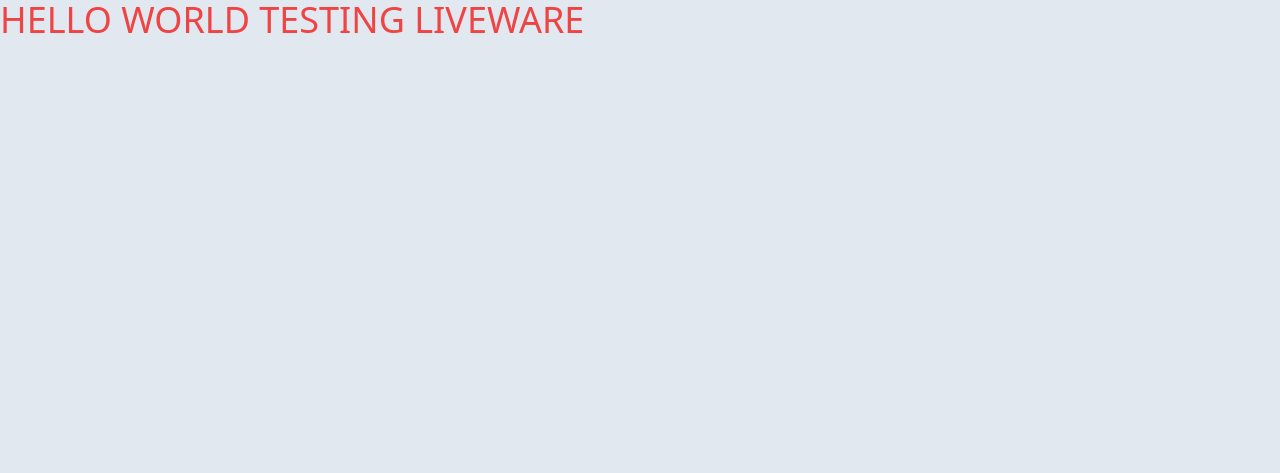
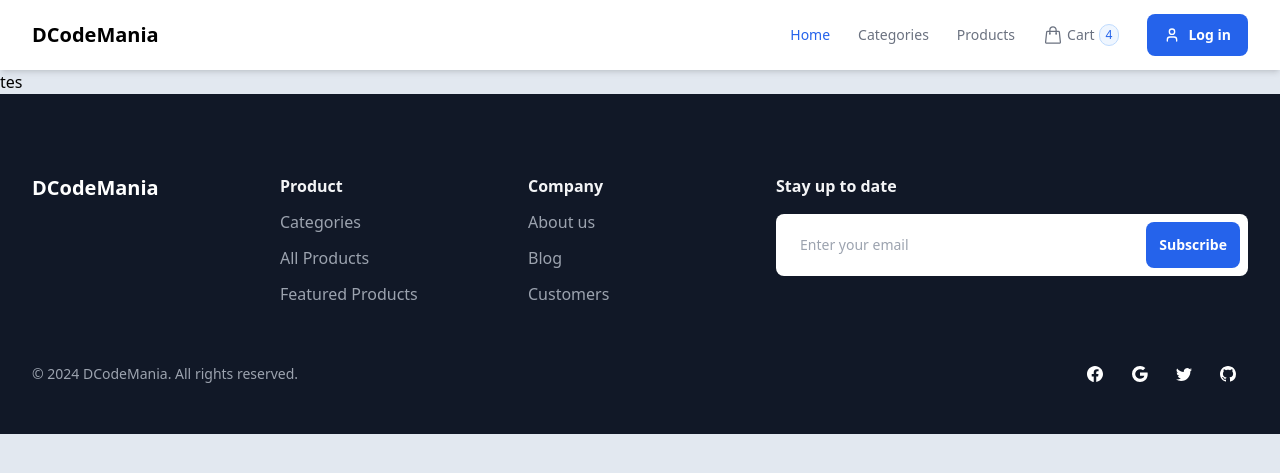
Before and after one commit to ziinspiration/fitzone, a Laravel app: page / in a window 1280 px wide. Shown: the top 473 px of the page. Run offline with Laravel 12, Linux system fonts and the light colour scheme; style sheets or scripts are compiled from the project's sources; some libraries are stand-ins or nearby versions.

Commit message:
Frontend-1 : Menambahkan Navbar dan Footer pada HomePage

```diff
--- /dev/null
+++ b/app/Livewire/Partials/Footer.php
@@ -0,0 +1,13 @@
+<?php
+
+namespace App\Livewire\Partials;
+
+use Livewire\Component;
+
+class Footer extends Component
+{
+    public function render()
+    {
+        return view('livewire.partials.footer');
+    }
+}
--- /dev/null
+++ b/app/Livewire/Partials/Navbar.php
@@ -0,0 +1,13 @@
+<?php
+
+namespace App\Livewire\Partials;
+
+use Livewire\Component;
+
+class Navbar extends Component
+{
+    public function render()
+    {
+        return view('livewire.partials.navbar');
+    }
+}
--- a/resources/views/components/layouts/app.blade.php
+++ b/resources/views/components/layouts/app.blade.php
@@ -6,13 +6,15 @@
 
         <title>{{ $title ?? 'Fitzone' }}</title>
         @vite(['resources/css/app.css', 'resources/js/app.js'])
-        @livewireStyles
+        @livewireStyles()
     </head>
     <body class="bg-slate-200 dark:bg-slate-700">
+        @livewire('partials.navbar')
         <main>
             {{ $slot }}
         </main>
 
-        @livewireScripts
+        @livewire('partials.footer')
+        @livewireScripts()
     </body>
 </html>
--- a/resources/views/livewire/home-page.blade.php
+++ b/resources/views/livewire/home-page.blade.php
@@ -1,3 +1,3 @@
 <div>
-    <h2 class="text-4xl text-red-500">HELLO WORLD TESTING LIVEWARE</h2>
+<p>tes</p>
 </div>
--- /dev/null
+++ b/resources/views/livewire/partials/footer.blade.php
@@ -0,0 +1,85 @@
+<footer class="bg-gray-900 w-full">
+    <div class="w-full max-w-[85rem] py-10 px-4 sm:px-6 lg:px-8 lg:pt-20 mx-auto">
+      <!-- Grid -->
+      <div class="grid grid-cols-2 md:grid-cols-4 lg:grid-cols-5 gap-6">
+        <div class="col-span-full lg:col-span-1">
+          <a class="flex-none text-xl font-semibold text-white dark:focus:outline-none dark:focus:ring-1 dark:focus:ring-gray-600" href="#" aria-label="Brand">DCodeMania</a>
+        </div>
+        <!-- End Col -->
+
+        <div class="col-span-1">
+          <h4 class="font-semibold text-gray-100">Product</h4>
+
+          <div class="mt-3 grid space-y-3">
+            <p><a class="inline-flex gap-x-2 text-gray-400 hover:text-gray-200 dark:focus:outline-none dark:focus:ring-1 dark:focus:ring-gray-600" href="/categories">Categories</a></p>
+            <p><a class="inline-flex gap-x-2 text-gray-400 hover:text-gray-200 dark:focus:outline-none dark:focus:ring-1 dark:focus:ring-gray-600" href="/products">All Products</a></p>
+            <p><a class="inline-flex gap-x-2 text-gray-400 hover:text-gray-200 dark:focus:outline-none dark:focus:ring-1 dark:focus:ring-gray-600" href="/products">Featured Products</a></p>
+          </div>
+        </div>
+        <!-- End Col -->
+
+        <div class="col-span-1">
+          <h4 class="font-semibold text-gray-100">Company</h4>
+
+          <div class="mt-3 grid space-y-3">
+            <p><a class="inline-flex gap-x-2 text-gray-400 hover:text-gray-200 dark:focus:outline-none dark:focus:ring-1 dark:focus:ring-gray-600" href="#">About us</a></p>
+            <p><a class="inline-flex gap-x-2 text-gray-400 hover:text-gray-200 dark:focus:outline-none dark:focus:ring-1 dark:focus:ring-gray-600" href="#">Blog</a></p>
+
+            <p><a class="inline-flex gap-x-2 text-gray-400 hover:text-gray-200 dark:focus:outline-none dark:focus:ring-1 dark:focus:ring-gray-600" href="#">Customers</a></p>
+          </div>
+        </div>
+        <!-- End Col -->
+
+        <div class="col-span-2">
+          <h4 class="font-semibold text-gray-100">Stay up to date</h4>
+
+          <form>
+            <div class="mt-4 flex flex-col items-center gap-2 sm:flex-row sm:gap-3 bg-white rounded-lg p-2 dark:bg-gray-800">
+              <div class="w-full">
+                <input type="text" id="hero-input" name="hero-input" class="py-3 px-4 block w-full border-transparent rounded-lg text-sm focus:border-blue-500 focus:ring-blue-500 disabled:opacity-50 disabled:pointer-events-none dark:bg-slate-900 dark:border-transparent dark:text-gray-400 dark:focus:ring-gray-600" placeholder="Enter your email">
+              </div>
+              <a class="w-full sm:w-auto whitespace-nowrap p-3 inline-flex justify-center items-center gap-x-2 text-sm font-semibold rounded-lg border border-transparent bg-blue-600 text-white hover:bg-blue-700 disabled:opacity-50 disabled:pointer-events-none dark:focus:outline-none dark:focus:ring-1 dark:focus:ring-gray-600" href="#">
+                Subscribe
+              </a>
+            </div>
+
+          </form>
+        </div>
+        <!-- End Col -->
+      </div>
+      <!-- End Grid -->
+
+      <div class="mt-5 sm:mt-12 grid gap-y-2 sm:gap-y-0 sm:flex sm:justify-between sm:items-center">
+        <div class="flex justify-between items-center">
+          <p class="text-sm text-gray-400">© 2024 DCodeMania. All rights reserved.</p>
+        </div>
+        <!-- End Col -->
+
+        <!-- Social Brands -->
+        <div>
+          <a class="w-10 h-10 inline-flex justify-center items-center gap-x-2 text-sm font-semibold rounded-lg border border-transparent text-white hover:bg-white/10 disabled:opacity-50 disabled:pointer-events-none focus:outline-none focus:ring-1 focus:ring-gray-600" href="#">
+            <svg class="flex-shrink-0 w-4 h-4" xmlns="http://www.w3.org/2000/svg" width="16" height="16" fill="currentColor" viewBox="0 0 16 16">
+              <path d="M16 8.049c0-4.446-3.582-8.05-8-8.05C3.58 0-.002 3.603-.002 8.05c0 4.017 2.926 7.347 6.75 7.951v-5.625h-2.03V8.05H6.75V6.275c0-2.017 1.195-3.131 3.022-3.131.876 0 1.791.157 1.791.157v1.98h-1.009c-.993 0-1.303.621-1.303 1.258v1.51h2.218l-.354 2.326H9.25V16c3.824-.604 6.75-3.934 6.75-7.951z" />
+            </svg>
+          </a>
+          <a class="w-10 h-10 inline-flex justify-center items-center gap-x-2 text-sm font-semibold rounded-lg border border-transparent text-white hover:bg-white/10 disabled:opacity-50 disabled:pointer-events-none focus:outline-none focus:ring-1 focus:ring-gray-600" href="#">
+            <svg class="flex-shrink-0 w-4 h-4" xmlns="http://www.w3.org/2000/svg" width="16" height="16" fill="currentColor" viewBox="0 0 16 16">
+              <path d="M15.545 6.558a9.42 9.42 0 0 1 .139 1.626c0 2.434-.87 4.492-2.384 5.885h.002C11.978 15.292 10.158 16 8 16A8 8 0 1 1 8 0a7.689 7.689 0 0 1 5.352 2.082l-2.284 2.284A4.347 4.347 0 0 0 8 3.166c-2.087 0-3.86 1.408-4.492 3.304a4.792 4.792 0 0 0 0 3.063h.003c.635 1.893 2.405 3.301 4.492 3.301 1.078 0 2.004-.276 2.722-.764h-.003a3.702 3.702 0 0 0 1.599-2.431H8v-3.08h7.545z" />
+            </svg>
+          </a>
+          <a class="w-10 h-10 inline-flex justify-center items-center gap-x-2 text-sm font-semibold rounded-lg border border-transparent text-white hover:bg-white/10 disabled:opacity-50 disabled:pointer-events-none focus:outline-none focus:ring-1 focus:ring-gray-600" href="#">
+            <svg class="flex-shrink-0 w-4 h-4" xmlns="http://www.w3.org/2000/svg" width="16" height="16" fill="currentColor" viewBox="0 0 16 16">
+              <path d="M5.026 15c6.038 0 9.341-5.003 9.341-9.334 0-.14 0-.282-.006-.422A6.685 6.685 0 0 0 16 3.542a6.658 6.658 0 0 1-1.889.518 3.301 3.301 0 0 0 1.447-1.817 6.533 6.533 0 0 1-2.087.793A3.286 3.286 0 0 0 7.875 6.03a9.325 9.325 0 0 1-6.767-3.429 3.289 3.289 0 0 0 1.018 4.382A3.323 3.323 0 0 1 .64 6.575v.045a3.288 3.288 0 0 0 2.632 3.218 3.203 3.203 0 0 1-.865.115 3.23 3.23 0 0 1-.614-.057 3.283 3.283 0 0 0 3.067 2.277A6.588 6.588 0 0 1 .78 13.58a6.32 6.32 0 0 1-.78-.045A9.344 9.344 0 0 0 5.026 15z" />
+            </svg>
+          </a>
+          <a class="w-10 h-10 inline-flex justify-center items-center gap-x-2 text-sm font-semibold rounded-lg border border-transparent text-white hover:bg-white/10 disabled:opacity-50 disabled:pointer-events-none focus:outline-none focus:ring-1 focus:ring-gray-600" href="#">
+            <svg class="flex-shrink-0 w-4 h-4" xmlns="http://www.w3.org/2000/svg" width="16" height="16" fill="currentColor" viewBox="0 0 16 16">
+              <path d="M8 0C3.58 0 0 3.58 0 8c0 3.54 2.29 6.53 5.47 7.59.4.07.55-.17.55-.38 0-.19-.01-.82-.01-1.49-2.01.37-2.53-.49-2.69-.94-.09-.23-.48-.94-.82-1.13-.28-.15-.68-.52-.01-.53.63-.01 1.08.58 1.23.82.72 1.21 1.87.87 2.33.66.07-.52.28-.87.51-1.07-1.78-.2-3.64-.89-3.64-3.95 0-.87.31-1.59.82-2.15-.08-.2-.36-1.02.08-2.12 0 0 .67-.21 2.2.82.64-.18 1.32-.27 2-.27.68 0 1.36.09 2 .27 1.53-1.04 2.2-.82 2.2-.82.44 1.1.16 1.92.08 2.12.51.56.82 1.27.82 2.15 0 3.07-1.87 3.75-3.65 3.95.29.25.54.73.54 1.48 0 1.07-.01 1.93-.01 2.2 0 .21.15.46.55.38A8.012 8.012 0 0 0 16 8c0-4.42-3.58-8-8-8z" />
+            </svg>
+          </a>
+
+        </div>
+        <!-- End Social Brands -->
+      </div>
+    </div>
+  </footer>
--- /dev/null
+++ b/resources/views/livewire/partials/navbar.blade.php
@@ -0,0 +1,79 @@
+<header class="flex z-50 sticky top-0 flex-wrap md:justify-start md:flex-nowrap w-full bg-white text-sm py-3 md:py-0 dark:bg-gray-800 shadow-md">
+    <nav class="max-w-[85rem] w-full mx-auto px-4 md:px-6 lg:px-8" aria-label="Global">
+      <div class="relative md:flex md:items-center md:justify-between">
+        <div class="flex items-center justify-between">
+          <a class="flex-none text-xl font-semibold dark:text-white dark:focus:outline-none dark:focus:ring-1 dark:focus:ring-gray-600" href="/" aria-label="Brand">DCodeMania</a>
+          <div class="md:hidden">
+            <button type="button" class="hs-collapse-toggle flex justify-center items-center w-9 h-9 text-sm font-semibold rounded-lg border border-gray-200 text-gray-800 hover:bg-gray-100 disabled:opacity-50 disabled:pointer-events-none dark:text-white dark:border-gray-700 dark:hover:bg-gray-700 dark:focus:outline-none dark:focus:ring-1 dark:focus:ring-gray-600" data-hs-collapse="#navbar-collapse-with-animation" aria-controls="navbar-collapse-with-animation" aria-label="Toggle navigation">
+              <svg class="hs-collapse-open:hidden flex-shrink-0 w-4 h-4" xmlns="http://www.w3.org/2000/svg" width="24" height="24" viewBox="0 0 24 24" fill="none" stroke="currentColor" stroke-width="2" stroke-linecap="round" stroke-linejoin="round">
+                <line x1="3" x2="21" y1="6" y2="6" />
+                <line x1="3" x2="21" y1="12" y2="12" />
+                <line x1="3" x2="21" y1="18" y2="18" />
+              </svg>
+              <svg class="hs-collapse-open:block hidden flex-shrink-0 w-4 h-4" xmlns="http://www.w3.org/2000/svg" width="24" height="24" viewBox="0 0 24 24" fill="none" stroke="currentColor" stroke-width="2" stroke-linecap="round" stroke-linejoin="round">
+                <path d="M18 6 6 18" />
+                <path d="m6 6 12 12" />
+              </svg>
+            </button>
+          </div>
+        </div>
+
+        <div id="navbar-collapse-with-animation" class="hs-collapse hidden overflow-hidden transition-all duration-300 basis-full grow md:block">
+          <div class="overflow-hidden overflow-y-auto max-h-[75vh] [&::-webkit-scrollbar]:w-2 [&::-webkit-scrollbar-thumb]:rounded-full [&::-webkit-scrollbar-track]:bg-gray-100 [&::-webkit-scrollbar-thumb]:bg-gray-300 dark:[&::-webkit-scrollbar-track]:bg-slate-700 dark:[&::-webkit-scrollbar-thumb]:bg-slate-500">
+            <div class="flex flex-col gap-x-0 mt-5 divide-y divide-dashed divide-gray-200 md:flex-row md:items-center md:justify-end md:gap-x-7 md:mt-0 md:ps-7 md:divide-y-0 md:divide-solid dark:divide-gray-700">
+
+              <a class="font-medium text-blue-600 py-3 md:py-6 dark:text-blue-500 dark:focus:outline-none dark:focus:ring-1 dark:focus:ring-gray-600" href="/" aria-current="page">Home</a>
+
+              <a class="font-medium text-gray-500 hover:text-gray-400 py-3 md:py-6 dark:text-gray-400 dark:hover:text-gray-500 dark:focus:outline-none dark:focus:ring-1 dark:focus:ring-gray-600" href="/categories">
+                Categories
+              </a>
+
+              <a class="font-medium text-gray-500 hover:text-gray-400 py-3 md:py-6 dark:text-gray-400 dark:hover:text-gray-500 dark:focus:outline-none dark:focus:ring-1 dark:focus:ring-gray-600" href="/products">
+                Products
+              </a>
+
+              <a class="font-medium flex items-center text-gray-500 hover:text-gray-400 py-3 md:py-6 dark:text-gray-400 dark:hover:text-gray-500 dark:focus:outline-none dark:focus:ring-1 dark:focus:ring-gray-600" href="/cart">
+                <svg xmlns="http://www.w3.org/2000/svg" fill="none" viewBox="0 0 24 24" stroke-width="1.5" stroke="currentColor" class="flex-shrink-0 w-5 h-5 mr-1">
+                  <path stroke-linecap="round" stroke-linejoin="round" d="M15.75 10.5V6a3.75 3.75 0 1 0-7.5 0v4.5m11.356-1.993 1.263 12c.07.665-.45 1.243-1.119 1.243H4.25a1.125 1.125 0 0 1-1.12-1.243l1.264-12A1.125 1.125 0 0 1 5.513 7.5h12.974c.576 0 1.059.435 1.119 1.007ZM8.625 10.5a.375.375 0 1 1-.75 0 .375.375 0 0 1 .75 0Zm7.5 0a.375.375 0 1 1-.75 0 .375.375 0 0 1 .75 0Z" />
+                </svg>
+                <span class="mr-1">Cart</span> <span class="py-0.5 px-1.5 rounded-full text-xs font-medium bg-blue-50 border border-blue-200 text-blue-600">4</span>
+              </a>
+
+              <div class="pt-3 md:pt-0">
+                <a class="py-2.5 px-4 inline-flex items-center gap-x-2 text-sm font-semibold rounded-lg border border-transparent bg-blue-600 text-white hover:bg-blue-700 disabled:opacity-50 disabled:pointer-events-none dark:focus:outline-none dark:focus:ring-1 dark:focus:ring-gray-600" href="/login">
+                  <svg class="flex-shrink-0 w-4 h-4" xmlns="http://www.w3.org/2000/svg" width="24" height="24" viewBox="0 0 24 24" fill="none" stroke="currentColor" stroke-width="2" stroke-linecap="round" stroke-linejoin="round">
+                    <path d="M19 21v-2a4 4 0 0 0-4-4H9a4 4 0 0 0-4 4v2" />
+                    <circle cx="12" cy="7" r="4" />
+                  </svg>
+                  Log in
+                </a>
+              </div>
+
+              {{-- <div class="hs-dropdown [--strategy:static] md:[--strategy:fixed] [--adaptive:none] md:[--trigger:hover] md:py-4">
+                <button type="button" class="flex items-center w-full text-gray-500 hover:text-gray-400 font-medium dark:text-gray-400 dark:hover:text-gray-500">
+                  User Name
+              <svg class="ms-2 w-4 h-4" xmlns="http://www.w3.org/2000/svg" width="24" height="24" viewBox="0 0 24 24" fill="none" stroke="currentColor" stroke-width="2" stroke-linecap="round" stroke-linejoin="round">
+                <path d="m6 9 6 6 6-6" />
+              </svg>
+              </button>
+
+              <div class="hs-dropdown-menu transition-[opacity,margin] duration-[0.1ms] md:duration-[150ms] hs-dropdown-open:opacity-100 opacity-0 md:w-48 hidden z-10 bg-white md:shadow-md rounded-lg p-2 dark:bg-gray-800 md:dark:border dark:border-gray-700 dark:divide-gray-700 before:absolute top-full md:border before:-top-5 before:start-0 before:w-full before:h-5">
+                <a class="flex items-center gap-x-3.5 py-2 px-3 rounded-lg text-sm text-gray-800 hover:bg-gray-100 focus:ring-2 focus:ring-blue-500 dark:text-gray-400 dark:hover:bg-gray-700 dark:hover:text-gray-300 dark:focus:outline-none dark:focus:ring-1 dark:focus:ring-gray-600" href="#">
+                  My Orders
+                </a>
+
+                <a class="flex items-center gap-x-3.5 py-2 px-3 rounded-lg text-sm text-gray-800 hover:bg-gray-100 focus:ring-2 focus:ring-blue-500 dark:text-gray-400 dark:hover:bg-gray-700 dark:hover:text-gray-300 dark:focus:outline-none dark:focus:ring-1 dark:focus:ring-gray-600" href="#">
+                  My Account
+                </a>
+                <a class="flex items-center gap-x-3.5 py-2 px-3 rounded-lg text-sm text-gray-800 hover:bg-gray-100 focus:ring-2 focus:ring-blue-500 dark:text-gray-400 dark:hover:bg-gray-700 dark:hover:text-gray-300 dark:focus:outline-none dark:focus:ring-1 dark:focus:ring-gray-600" href="#">
+                  Logout
+                </a>
+              </div>
+            </div> --}}
+
+            </div>
+          </div>
+        </div>
+      </div>
+    </nav>
+  </header>
--- a/tailwind.config.js
+++ b/tailwind.config.js
@@ -10,7 +10,7 @@ export default {
         "./resources/**/*.vue",
         "node_modules/preline/dist/*.js",
     ],
-    darkMode: 'class',
+    // darkMode: 'class',
     theme: {
         extend: {
             fontFamily: {
```
